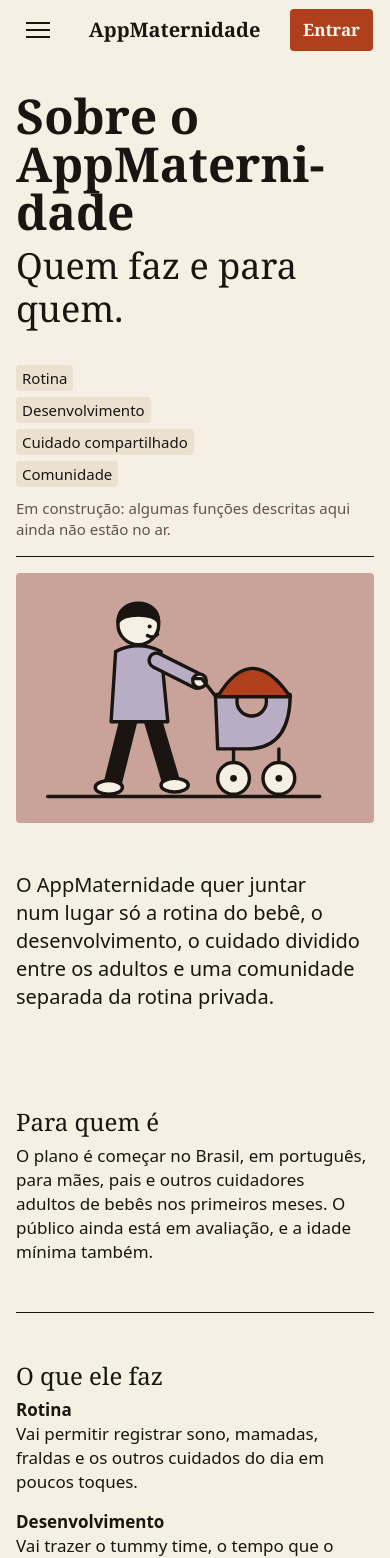
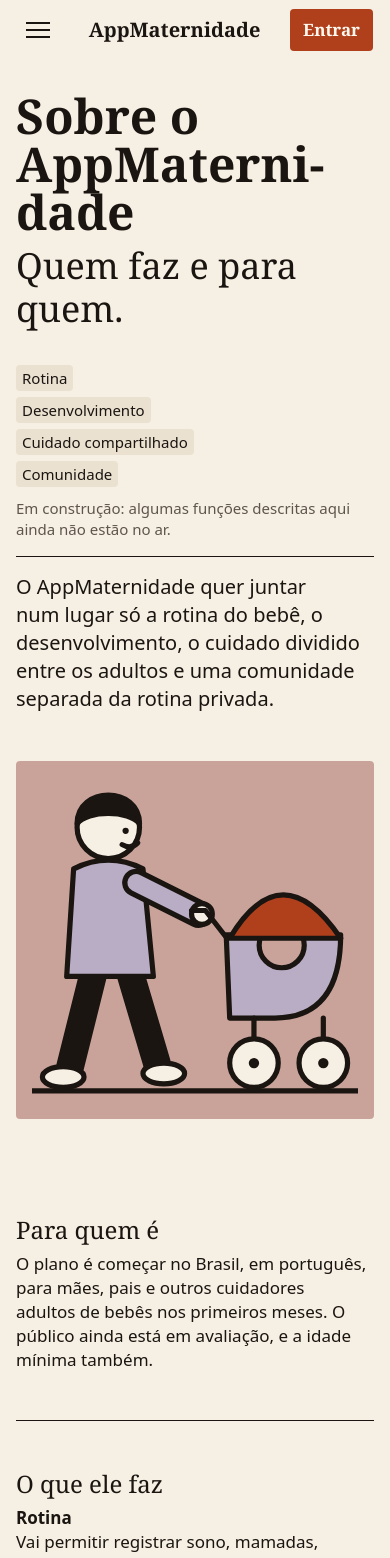
Before and after one commit to DeD-TechStack/AppMaternidade, a React (Vite) app in the folder web/: page /sobre in a window 390 px wide. Shown: the top 1558 px of the page. Built offline with nearby package versions, Linux system fonts and the light colour scheme.

Commit message:
Troca ilustrações que sumiam no fundo e compõe retrato na abertura do Sobre

```diff
--- /dev/null
+++ b/web/src/componentes/publicas/ApresentacaoComRetrato.tsx
@@ -0,0 +1,23 @@
+import { Quadro, type Peca } from './MidiaDePagina.tsx'
+
+/**
+ * O parágrafo de apresentação ao lado de um retrato: o texto em `corpo-g` em c2–c7, centrado na altura
+ * do retrato, e a moldura do retrato em c8–c10 (a composição da citação do Início). Abaixo de 768 o
+ * retrato vem abaixo do texto, em moldura quadrada. `margem` é uma das classes `sb-mt-*`.
+ */
+export function ApresentacaoComRetrato({ texto, peca, margem }: { texto: string; peca: Peca; margem: string }) {
+  return (
+    <div className={`sb-area ${margem}`} data-bloco="">
+      <div className="grade-10 vp-com-retrato">
+        <div className="vp-col-c2-c7 vp-com-retrato-texto">
+          <p className="vp-apresentacao t-corpo-g" data-apresentacao="">
+            {texto}
+          </p>
+        </div>
+        <div className="col-c8-c10 vp-com-retrato-midia">
+          <Quadro peca={peca} formato="retrato" />
+        </div>
+      </div>
+    </div>
+  )
+}
--- a/web/src/componentes/publicas/MidiaDePagina.tsx
+++ b/web/src/componentes/publicas/MidiaDePagina.tsx
@@ -11,7 +11,7 @@ type Cena = keyof typeof MIDIAS
 type Fundo = 'barro' | 'lavanda'
 
 /** Uma peça: a cena (uma das 5 ilustrações que já existem) e o fundo da moldura. */
-interface Peca {
+export interface Peca {
   cena: Cena
   fundo: Fundo
 }
@@ -25,7 +25,7 @@ const DESENHOS: Record<Cena, typeof IlustracaoMamada> = {
 }
 
 /** A moldura de mídia da base com uma ilustração decorativa dentro; a descrição vai no `aria-label`. */
-function Quadro({ peca, formato }: { peca: Peca; formato: 'larga' | 'par' }) {
+export function Quadro({ peca, formato }: { peca: Peca; formato: 'larga' | 'par' | 'retrato' }) {
   const Desenho = DESENHOS[peca.cena]
   return (
     <Midia formato={formato} fundo={peca.fundo} aria-label={MIDIAS[peca.cena]}>
--- a/web/src/index.css
+++ b/web/src/index.css
@@ -2919,6 +2919,21 @@
     padding: 64px;
   }
 
+  /* O retrato (c8–c10, 413 px) é estreito: a ilustração tem 32 px de folga em vez de 64. */
+  .sb-midia[data-formato='retrato'] > .vp-ilustracao {
+    padding: 32px;
+  }
+
+  /* O parágrafo de apresentação ao lado do retrato: o texto em c2–c7, no topo do retrato, como a frase da
+     citação do Início (a moldura não tem texto, então não entra na conta de colunas lado a lado). */
+  .vp-col-c2-c7 {
+    grid-column: 2 / 8;
+  }
+
+  .vp-com-retrato-texto {
+    align-self: start;
+  }
+
   /* O texto curto do bloco do círculo CTA: centrado, a 24 px do título. */
   .vp-cta-texto {
     max-width: 560px;
@@ -2971,8 +2986,22 @@
      Sem rolagem horizontal. Com números em destaque, a linha é uma grade de duas colunas: o nome do canal
      e o número lado a lado, o resto embaixo. */
   @media (max-width: 767px) {
-    .vp-ilustracao {
-      padding: 24px;
+    .vp-ilustracao,
+    .sb-midia[data-formato='retrato'] > .vp-ilustracao {
+      padding: 16px;
+    }
+
+    /* Em 390 o texto ocupa a coluna inteira e o retrato vem abaixo, a 48 px, em moldura quadrada. */
+    .vp-col-c2-c7 {
+      grid-column: 1 / -1;
+    }
+
+    .vp-com-retrato-midia {
+      margin-top: 48px;
+    }
+
+    .vp-com-retrato .sb-midia[data-formato='retrato'] {
+      aspect-ratio: 1 / 1;
     }
 
     .vp-tabela,
--- a/web/src/paginas/publicas/CuidadoCompartilhado.tsx
+++ b/web/src/paginas/publicas/CuidadoCompartilhado.tsx
@@ -1,7 +1,7 @@
 import { Apresentacao } from '../../componentes/publicas/Apresentacao.tsx'
 import { AberturaPublica } from '../../componentes/publicas/AberturaPublica.tsx'
 import { LinhaDeLeitura } from '../../componentes/publicas/LinhaDeLeitura.tsx'
-import { MidiaLarga } from '../../componentes/publicas/MidiaDePagina.tsx'
+import { MidiaLarga, ParDeMidias } from '../../componentes/publicas/MidiaDePagina.tsx'
 import { PaginasDoSite } from '../../componentes/publicas/PaginasDoSite.tsx'
 import { TabelaDeLeitura } from '../../componentes/publicas/TabelaDeLeitura.tsx'
 import { CUIDADO, ETIQUETAS_LATERAIS, H1, SUBTITULOS } from '../../conteudo/publicas.ts'
@@ -12,7 +12,7 @@ export function CuidadoCompartilhado() {
   return (
     <main className="vp-pagina">
       <AberturaPublica titulo={H1.cuidado} subtitulo={SUBTITULOS.cuidado} etiquetas={ETIQUETAS_LATERAIS.cuidado} />
-      <MidiaLarga peca={{ cena: 'colo', fundo: 'lavanda' }} margem="sb-mt-fio-bloco" />
+      <MidiaLarga peca={{ cena: 'mamada', fundo: 'lavanda' }} margem="sb-mt-fio-bloco" />
       <Apresentacao texto={CUIDADO.apresentacao} margem="sb-mt-midia-titulo" />
       <LinhaDeLeitura secao={conta.secao} blocos={[conta.texto]} margem="sb-mt-par-numeros" />
       <LinhaDeLeitura
@@ -20,7 +20,11 @@ export function CuidadoCompartilhado() {
         blocos={[papeis.texto]}
         depois={<TabelaDeLeitura {...papeis.tabela} />}
       />
-      <MidiaLarga peca={{ cena: 'passeio', fundo: 'barro' }} margem="sb-mt-midia-linhas" />
+      <ParDeMidias
+        esquerda={{ cena: 'passeio', fundo: 'barro' }}
+        direita={{ cena: 'colo', fundo: 'lavanda' }}
+        margem="sb-mt-midia-linhas"
+      />
       <LinhaDeLeitura secao={registro.secao} blocos={[registro.texto]} margem="sb-mt-midia-linhas" />
       <LinhaDeLeitura secao={passagem.secao} blocos={[passagem.texto]} />
       <LinhaDeLeitura secao={parar.secao} blocos={parar.textos} />
--- a/web/src/paginas/publicas/Desenvolvimento.tsx
+++ b/web/src/paginas/publicas/Desenvolvimento.tsx
@@ -16,13 +16,13 @@ export function Desenvolvimento() {
         etiquetas={ETIQUETAS_LATERAIS.desenvolvimento}
       />
       <Apresentacao texto={DESENVOLVIMENTO.apresentacao} margem="sb-mt-fio-bloco" />
-      <MidiaLarga peca={{ cena: 'tapete', fundo: 'lavanda' }} margem="sb-mt-midia-titulo" />
+      <MidiaLarga peca={{ cena: 'tapete', fundo: 'lavanda' }} margem="sb-mt-par-numeros" />
       <LinhaDeLeitura secao={rotina.secao} blocos={[rotina.texto]} margem="sb-mt-midia-linhas" />
       <LinhaDeLeitura secao={semMetas.secao} blocos={semMetas.textos} />
       <LinhaDeLeitura secao={conteudo.secao} blocos={conteudo.textos} />
       <ParDeMidias
-        esquerda={{ cena: 'colo', fundo: 'barro' }}
-        direita={{ cena: 'berco', fundo: 'lavanda' }}
+        esquerda={{ cena: 'colo', fundo: 'lavanda' }}
+        direita={{ cena: 'berco', fundo: 'barro' }}
         margem="sb-mt-midia-linhas"
       />
       <LinhaDeLeitura secao={profissional.secao} blocos={profissional.textos} margem="sb-mt-midia-linhas" />
--- a/web/src/paginas/publicas/ExclusaoDeConta.tsx
+++ b/web/src/paginas/publicas/ExclusaoDeConta.tsx
@@ -12,7 +12,7 @@ export function ExclusaoDeConta() {
       <LeituraEmLinhas
         secoes={EXCLUSAO}
         margem="sb-mt-fio-bloco"
-        entre={{ depoisDe: 2, bloco: <MidiaLarga peca={{ cena: 'colo', fundo: 'lavanda' }} margem="sb-mt-midia-linhas" /> }}
+        entre={{ depoisDe: 2, bloco: <MidiaLarga peca={{ cena: 'tapete', fundo: 'lavanda' }} margem="sb-mt-midia-linhas" /> }}
       />
       <PaginasDoSite />
     </main>
--- a/web/src/paginas/publicas/Sobre.tsx
+++ b/web/src/paginas/publicas/Sobre.tsx
@@ -1,7 +1,7 @@
-import { Apresentacao } from '../../componentes/publicas/Apresentacao.tsx'
+import { ApresentacaoComRetrato } from '../../componentes/publicas/ApresentacaoComRetrato.tsx'
 import { AberturaPublica } from '../../componentes/publicas/AberturaPublica.tsx'
 import { LinhaDeLeitura } from '../../componentes/publicas/LinhaDeLeitura.tsx'
-import { MidiaLarga, ParDeMidias } from '../../componentes/publicas/MidiaDePagina.tsx'
+import { ParDeMidias } from '../../componentes/publicas/MidiaDePagina.tsx'
 import { PaginasDoSite } from '../../componentes/publicas/PaginasDoSite.tsx'
 import { Paragrafo } from '../../componentes/publicas/Textos.tsx'
 import { ETIQUETAS_LATERAIS, H1, SOBRE, SUBTITULOS } from '../../conteudo/publicas.ts'
@@ -12,9 +12,12 @@ export function Sobre() {
   return (
     <main className="vp-pagina">
       <AberturaPublica titulo={H1.sobre} subtitulo={SUBTITULOS.sobre} etiquetas={ETIQUETAS_LATERAIS.sobre} />
-      <MidiaLarga peca={{ cena: 'passeio', fundo: 'barro' }} margem="sb-mt-fio-bloco" />
-      <Apresentacao texto={SOBRE.apresentacao} margem="sb-mt-midia-titulo" />
-      <LinhaDeLeitura secao={paraQuem.secao} blocos={[paraQuem.texto]} margem="sb-mt-par-numeros" />
+      <ApresentacaoComRetrato
+        texto={SOBRE.apresentacao}
+        peca={{ cena: 'passeio', fundo: 'barro' }}
+        margem="sb-mt-fio-bloco"
+      />
+      <LinhaDeLeitura secao={paraQuem.secao} blocos={[paraQuem.texto]} margem="sb-mt-midia-titulo" />
       <LinhaDeLeitura secao={oQueFaz.secao}>
         {oQueFaz.pilares.map(({ rotulo, texto }) => (
           <div key={rotulo} className="vp-bloco">
```
Also changed, not shown: 1 other file (tests, documents, lock files or other folders).
